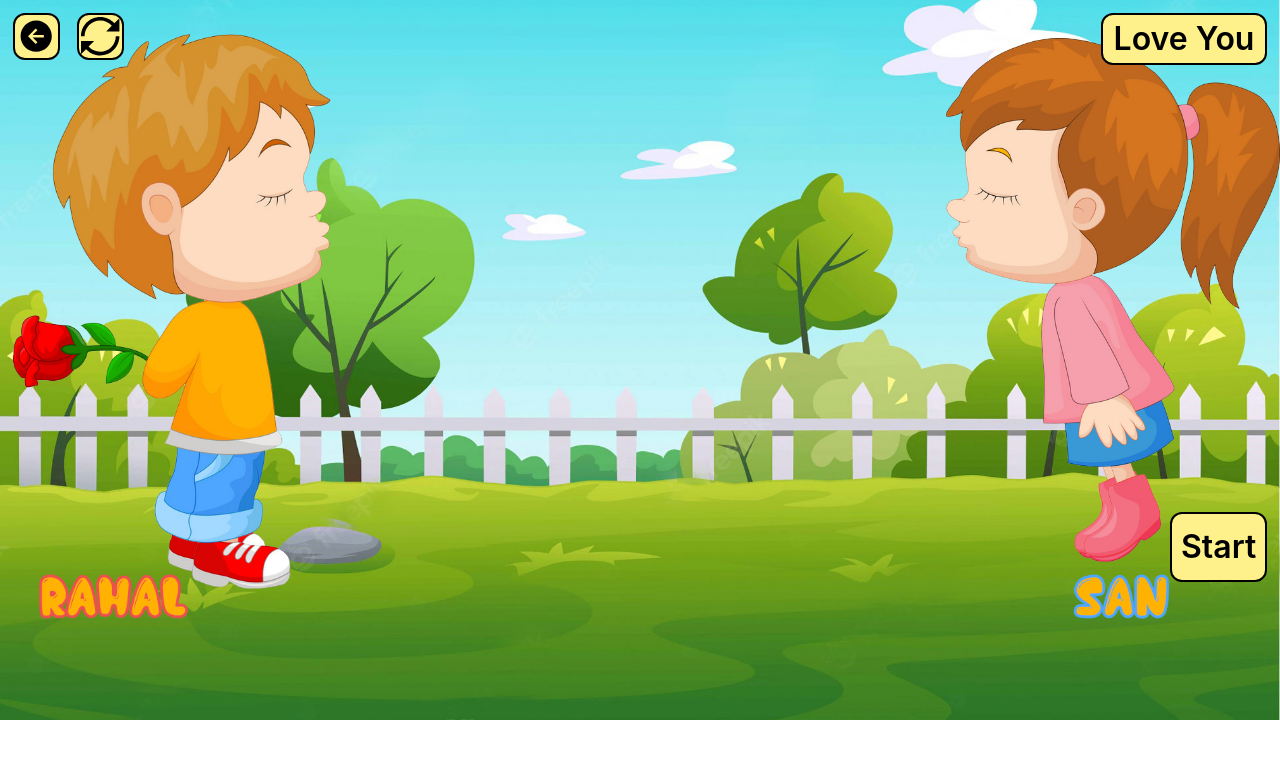
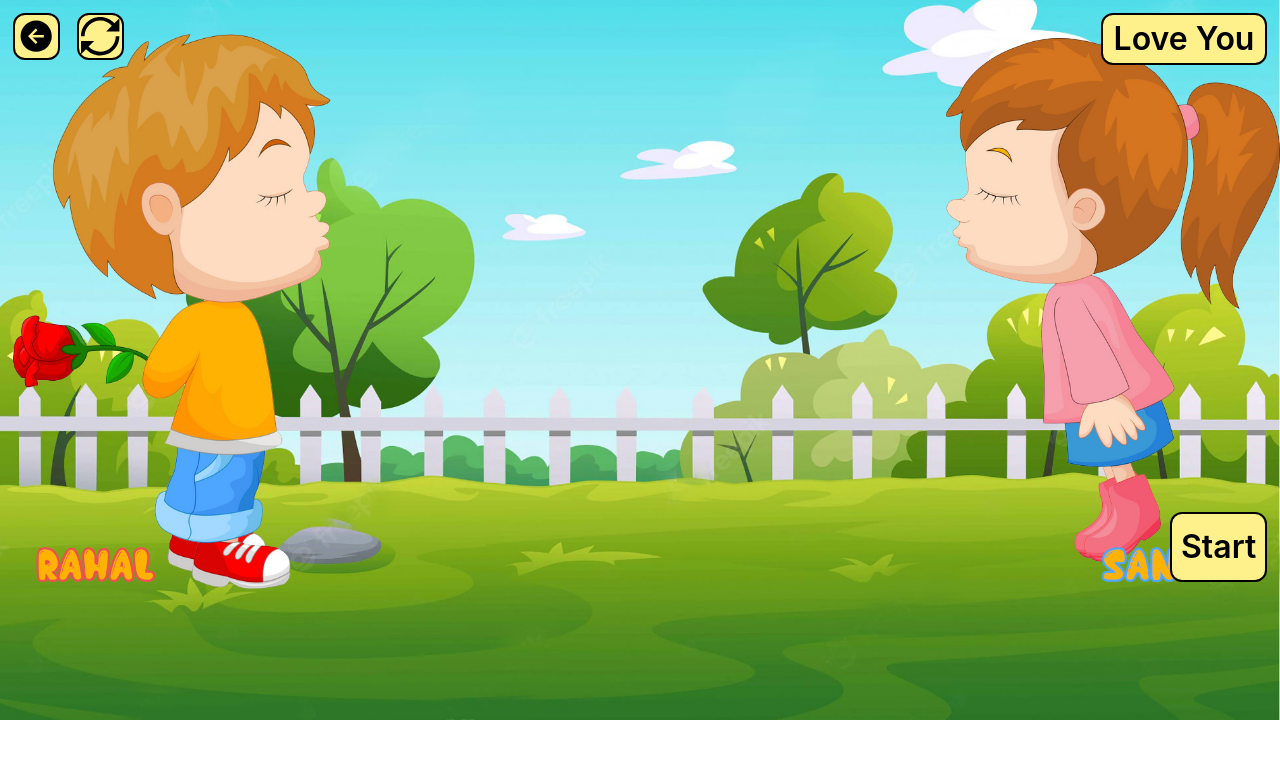
Before and after one commit to Rahal12345/Sans-Birthday, a React (Create React App) app: page /game1 in a window 1280 px wide. Shown: the top 758 px of the page. Built offline with nearby package versions, Linux system fonts and the light colour scheme; a web font is replaced by a local one.

Commit message:
scroll bar hide , names half show issue

```diff
--- a/src/components/gameOne.jsx
+++ b/src/components/gameOne.jsx
@@ -62,7 +62,7 @@ export default function GameOne() {
       />
       <img
         className="absolute"
-        style={{ height: "5vw", top: "44vw", left: "2vw" }}
+        style={{ height: "4vw", top: "42vw", left: "2vw" }}
         src="/rahalname.png"
         alt="rahalname"
       />
@@ -74,7 +74,7 @@ export default function GameOne() {
       />
       <img
         className={`absolute`}
-        style={{ right: `${distance + 5}%`, top: "44vw", height: "5vw" }}
+        style={{ right: `${distance + 5}%`, top: "42vw", height: "4vw" }}
         src="/sanname.png"
         alt="sanname"
       />
--- a/src/components/home.jsx
+++ b/src/components/home.jsx
@@ -8,14 +8,14 @@ export default function Home() {
 
   useEffect(() => {
     backaudio.play();
-  }, [backaudio]);
+  }, []);
   useEffect(() => {
     return () => {
       backaudio.pause();
     };
-  }, [backaudio]);
+  }, []);
   return (
-    <div className="">
+    <div>
       <Confetti />
       <img
         className="absolute top-0"
--- a/src/index.css
+++ b/src/index.css
@@ -1,6 +1,14 @@
 @tailwind base;
 @tailwind components;
 @tailwind utilities;
+/* Disable scrollbar Chrome */
+::-webkit-scrollbar {
+  display: none;
+}
+/* Disable scrollbar Firefox */
+html {
+  scrollbar-width: none;
+}
 
 body {
   margin: 0;
@@ -9,7 +17,6 @@ body {
     sans-serif;
   -webkit-font-smoothing: antialiased;
   -moz-osx-font-smoothing: grayscale;
-  overflow: hidden;
 }
 
 code {
```
